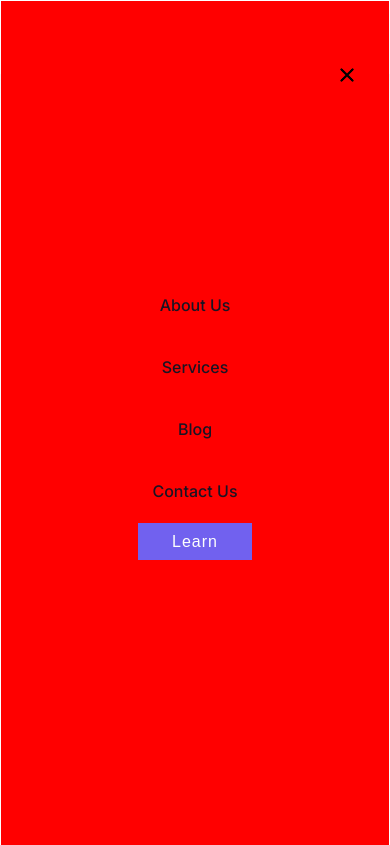
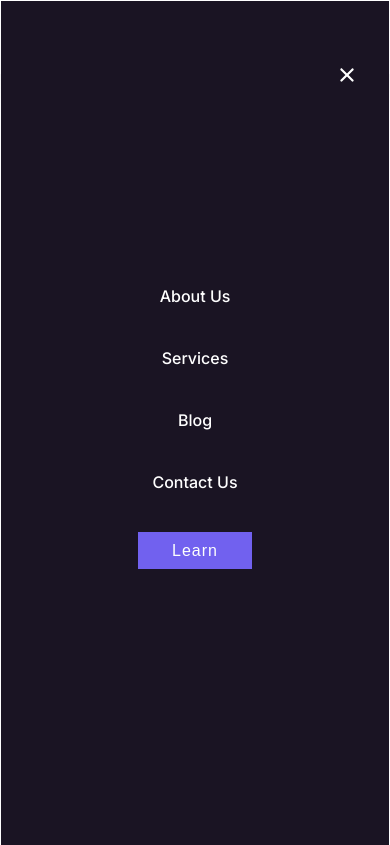
Before and after one commit to ankursrv/Modern-AppDev-Website, a plain HTML site: page index.html in a window 390 px wide. Both pictures are taken after a click on the element 347 px from the left and 37 px from the top of the page. Drawn offline with Linux system fonts and the light colour scheme.

Commit message:
header mobile

```diff
--- a/assets/css/device-only.css
+++ b/assets/css/device-only.css
@@ -15,12 +15,12 @@
     /* < !-- Mobile menu  --> */
 
     .nav--item {
-        transform: translateX(100%);
+        /* transform: translateX(100%); */
         transition: transform 0.5s ease-in-out;
         flex-direction: column;
-        background-color: red;
+        background-color: var(--dark-color);
         position: absolute;
-        left: 0;
+        left: -100%;
         width: 100%;
         height: 100vh;
         top: 0;
@@ -28,15 +28,20 @@
         align-items: center;
         justify-content: center;
         z-index: 20;
+        gap: 50px;
     }
 
     .nav--item.active {
         display: flex;
-        transform: translateX(0);
+        /* transform: translateX(0); */
+        left: 0;
     }
 
     .nav--item ul {
         flex-direction: column;
         text-align: center;
     }
+        .nav--item ul li a{
+            color: white;
+        }
 }
--- a/assets/css/style.css
+++ b/assets/css/style.css
@@ -205,6 +205,7 @@ display: none;
     position: absolute;
     top: 4rem;
     right: 2rem;
+    filter: brightness(0) saturate(100%) invert(100%) sepia(0%) saturate(7478%) hue-rotate(132deg) brightness(106%) contrast(105%);
    }
 
 
--- a/assets/js/main.js
+++ b/assets/js/main.js
@@ -1,22 +1,17 @@
-// Select hamburger icon and nav--item
-const hamburgerIcon = document.getElementById('hamburgerIcon');
-const closeIcon = document.getElementById('closeIcon');
-const navItem = document.querySelector('.nav--item');
+document.addEventListener('DOMContentLoaded', () => {
+    const hamburgerIcon = document.getElementById('hamburgerIcon');
+    const closeIcon = document.getElementById('closeIcon');
+    const navItems = document.querySelector('.nav--item');
 
-// Function to show nav menu
-function showNav() {
-    navItem.classList.add('active'); // Show nav
-    hamburgerIcon.style.display = 'none'; // Hide hamburger icon
-    closeIcon.style.display = 'block'; // Show close icon
-}
+    hamburgerIcon.addEventListener('click', () => {
+        navItems.classList.toggle('active'); // Add class to show menu
+        hamburgerIcon.style.display = 'none'; // Hide hamburger icon
+        closeIcon.style.display = 'flex'; // Show close icon
+    });
 
-// Function to hide nav menu
-function hideNav() {
-    navItem.classList.remove('active'); // Hide nav
-    hamburgerIcon.style.display = 'block'; // Show hamburger icon
-    closeIcon.style.display = 'none'; // Hide close icon
-}
-
-// Add event listeners
-hamburgerIcon.addEventListener('click', showNav); // On hamburger click, show nav
-closeIcon.addEventListener('click', hideNav); // On close icon click, hide nav
+    closeIcon.addEventListener('click', () => {
+        navItems.classList.toggle('active'); // Remove class to hide menu
+        hamburgerIcon.style.display = 'flex'; // Show hamburger icon
+        closeIcon.style.display = 'none'; // Hide close icon
+    });
+});
--- a/index.html
+++ b/index.html
@@ -34,11 +34,11 @@
                         </button>
                         <!-- hamburger Close Icon Mobile   -->
                         <figure class="hamburger-close-icon flex" id="closeIcon">
-                        <img src="assets/images/close-icon.webp" alt="">
+                        <img src="assets/images/close-icon.svg" alt="">
                         </figure>
                     </div>
                     <!-- hamburger Icon Desktop  -->
-                    <figure class="hamburger-icon flex" id="hamburgerIcon">
+                    <figure class="hamburger-icon" id="hamburgerIcon">
                         <img src="assets/images/menu-icon.webp" alt="">
                     </figure>
                 </div>
```
